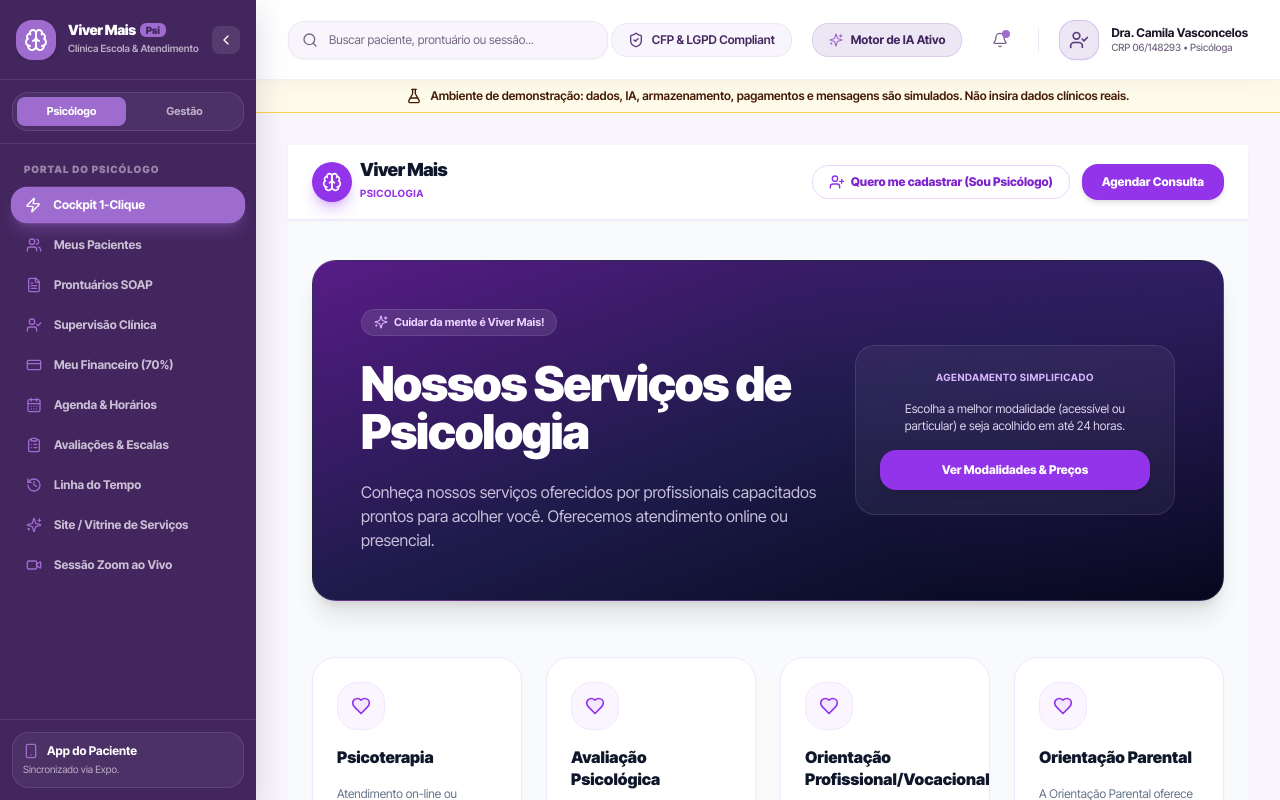
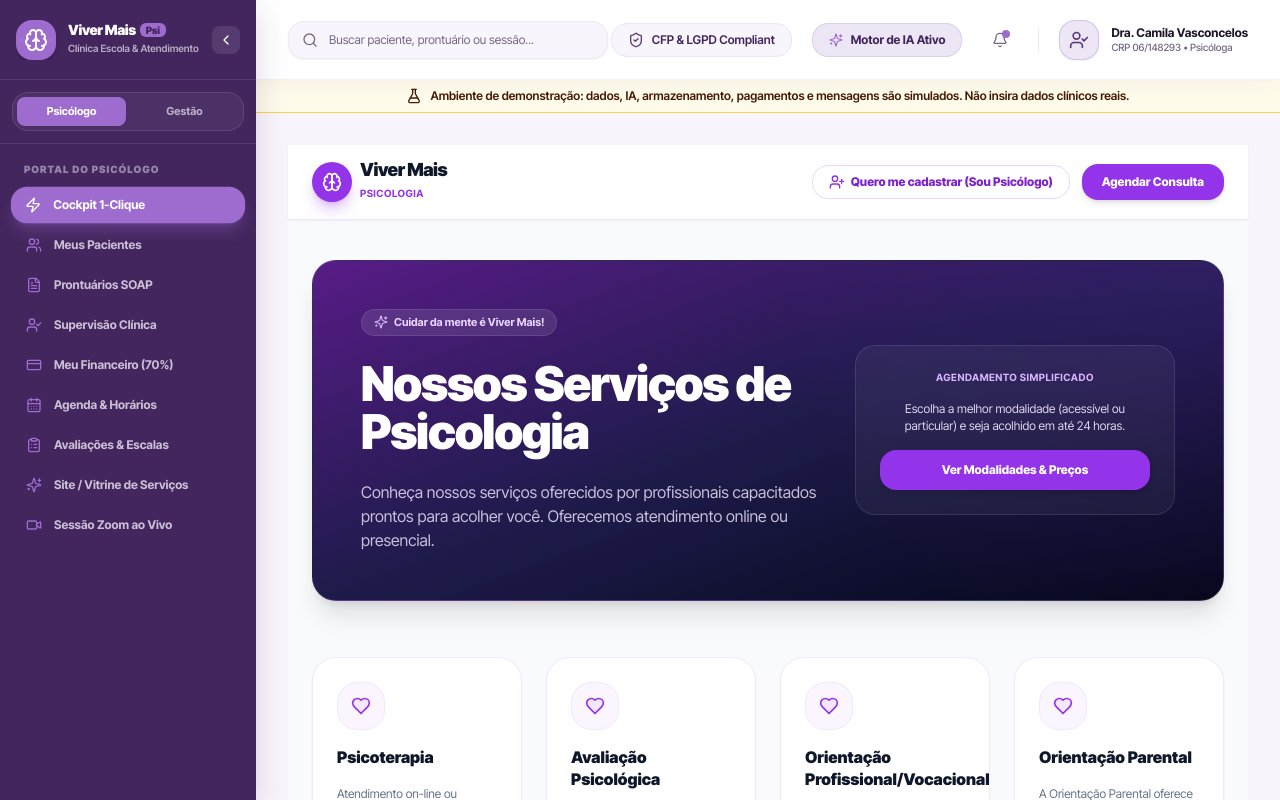
Before and after one commit to victoralmeidaj16/Clinica-viver, a Next.js app in the folder apps/web/: page / in a window 1280 px wide. Shown: the top 800 px of the page. Built offline with nearby package versions, Linux system fonts and the light colour scheme.

Commit message:
chore: remocao dos atalhos Linha do Tempo e App do Paciente do menu lateral

```diff
--- a/apps/web/src/components/layout/Sidebar.tsx
+++ b/apps/web/src/components/layout/Sidebar.tsx
@@ -67,11 +67,6 @@ export default function Sidebar() {
       label: 'Avaliações & Escalas',
       href: '/avaliacoes',
       icon: ClipboardList,
-    },
-    {
-      label: 'Linha do Tempo',
-      href: '/linha-do-tempo',
-      icon: History,
     },
     {
       label: 'Site / Vitrine de Serviços',
@@ -211,21 +206,6 @@ export default function Sidebar() {
           })}
         </nav>
       </div>
-
-      {/* Footer Viver Mais */}
-      <div className="p-3 border-t border-white/10 shrink-0">
-        <div className={`p-2.5 rounded-xl bg-white/5 border border-white/10 text-left ${isCollapsed ? 'flex justify-center p-2' : 'space-y-1'}`}>
-          <div className="flex items-center gap-2 text-xs font-bold text-white">
-            <Smartphone className="w-4 h-4 text-psi-vibrant shrink-0" />
-            {!isCollapsed && <span>App do Paciente</span>}
-          </div>
-          {!isCollapsed && (
-            <p className="text-[10px] text-psi-soft/70 leading-snug">
-              Sincronizado via Expo.
-            </p>
-          )}
-        </div>
-      </div>
     </aside>
   );
 }
```
